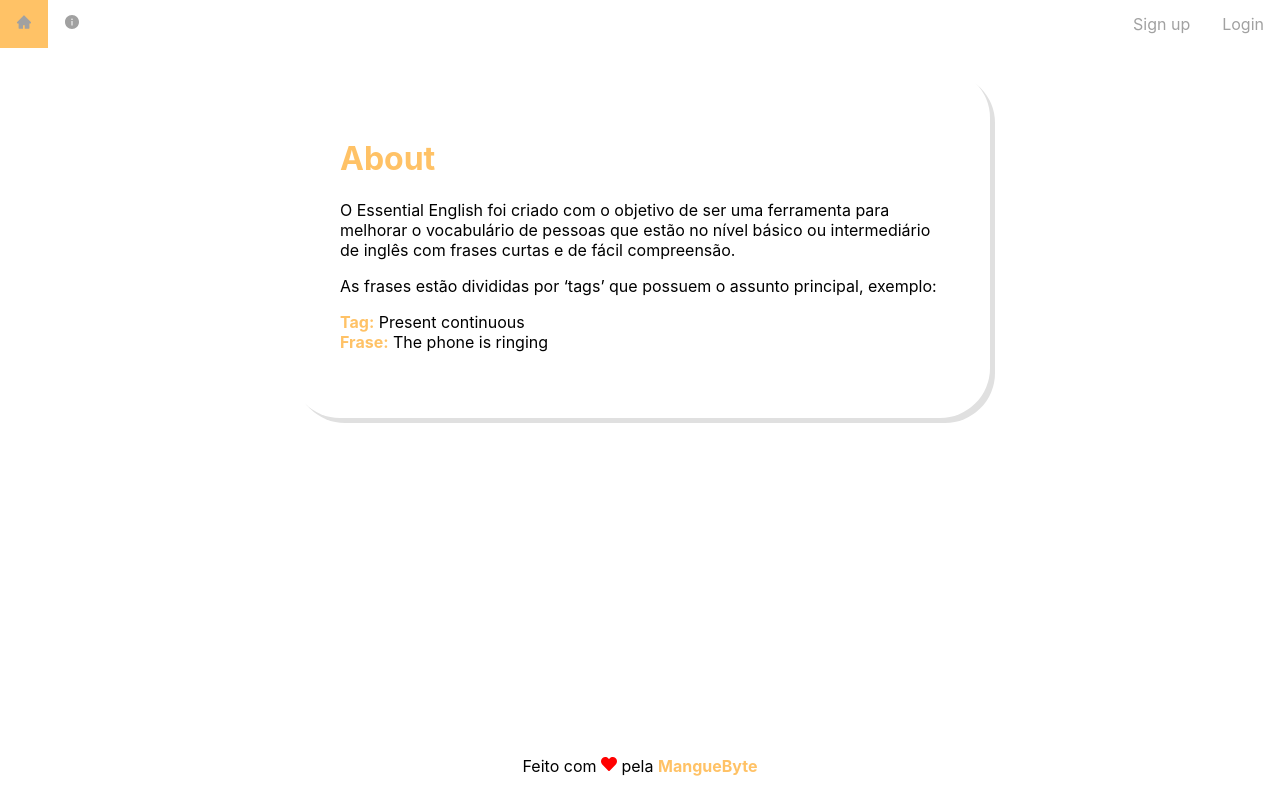
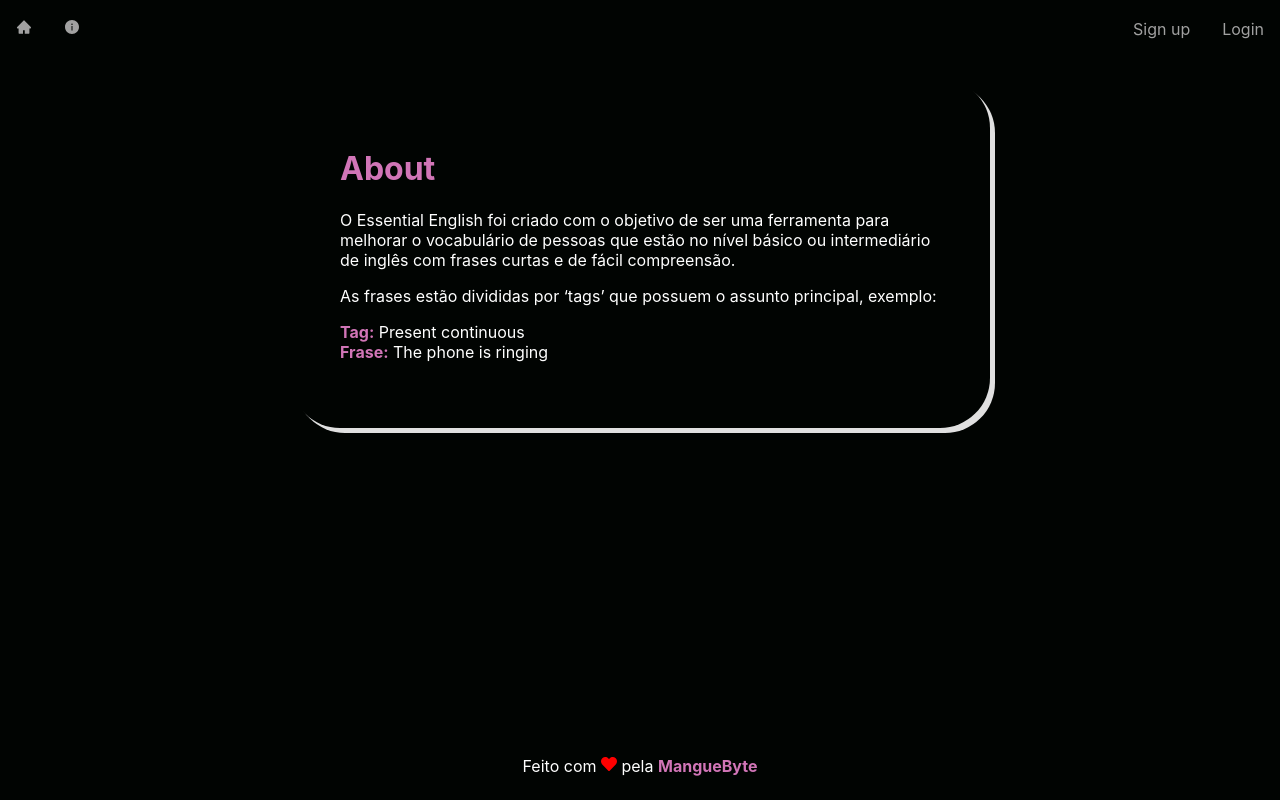
Before and after one commit to abraaovilanova/essencial-english-frontend, a React (Create React App) app: page /about in a window 1280 px wide. Built offline with nearby package versions, Linux system fonts and the light colour scheme.

Commit message:
correção layout

```diff
--- a/src/App.css
+++ b/src/App.css
@@ -1,4 +1,4 @@
 .App {
-  background-color: white;
+  background-color: #010402;
   height: 100vh;
 }
--- a/src/components/Footer/Footer.css
+++ b/src/components/Footer/Footer.css
@@ -6,5 +6,9 @@ footer {
     bottom:0;
     width:100%;
     height:60px;   /* Height of the footer */
-    background:rgb(255, 255, 255);
+    background: #010402;
   }
+
+  b {
+    color: #d175b7
+  }
--- a/src/components/Footer/Footer.jsx
+++ b/src/components/Footer/Footer.jsx
@@ -5,7 +5,7 @@ import { FaHeart, FaRegHeart, FaPlus } from "react-icons/fa"
 export default ()=>{
     return (
         <footer>
-            <p>Feito com <FaHeart style={{color:'red'}} /> pela <b  style={{color:'rgb(255, 194, 102)'}}>MangueByte</b></p>
+            <p>Feito com <FaHeart style={{color:'red'}} /> pela <b>MangueByte</b></p>
         </footer>
     )
 }
--- a/src/components/Home/Home.css
+++ b/src/components/Home/Home.css
@@ -19,29 +19,31 @@
     text-align: center;
     margin: 20px 5px;
     border-radius: 20px;
-    box-shadow: 5px 5px  rgb(255, 194, 102);
-    background-color: blanchedalmond;
+    background-color: rgb(29,29,29);
   }
 
   .main-text b{
-    color: green;
+    color: #d175b7;
     font-weight: 800;
   }
 
   .tag-btn{
+    background-color: #d175b7;
     margin: 5px;
-    padding: 10px;
+    padding: 20px;
     border: none;
-    box-shadow: 1px 1px rgb(114, 114, 114);
+    /* box-shadow: 1px 1px rgba(114, 114, 1141,0.8); */
     border-radius: 30px;
     cursor: pointer;
+    font-weight: 600;
+    color: #010402;
   }
 
   .back-btn{
     margin: 5px;
     padding: 10px;
     border: none;
-    box-shadow: 1px 1px rgb(214, 214, 214);
+    /* box-shadow: 1px 1px rgb(214, 214, 214); */
     border-radius: 100%;
     cursor: pointer;
   }
@@ -57,22 +59,24 @@
   }
 
   .tag-btn:hover{
-    background-color: rgba(255,194,102,0.8);
+    /* background-color: rgba(255,194,102,0.8); */
+    background-color: #d175b796;
   }
 
   .add-btn{
-    background-color: rgb(255, 194, 102);
+    background-color: #d175b7;
+    color: #010402;
     margin: 5px;
-    padding: 10px;
+    padding: 20px;
     border: none;
     border-radius: 30px;
     cursor: pointer;
-    box-shadow: 1px 1px  rgb(179, 179, 179);
     font-weight: 400;
   }
 
   .add-btn:hover{
-    background-color: rgba(255,194,102,0.8);
+    /* background-color: rgba(255,194,102,0.8); */
+    background-color: #d175b796;
   }
 
   .icons-btns{
--- a/src/components/Home/Home.jsx
+++ b/src/components/Home/Home.jsx
@@ -116,7 +116,7 @@ const Home = (props)=>{
     return (
         <div className="Home">
           {
-            auth.isLoggedIn && !selectedTag ? <h2> Olá, <b style={{color:'rgb(255, 194, 102)'}}>{auth.user.name}</b> </h2> : ''
+            auth.isLoggedIn && !selectedTag ? <h2> Olá, <b style={{color:'#d175b7'}}>{auth.user.name}</b> </h2> : ''
           }
           {showTags?
            <div className="tags">
--- a/src/components/LikePage/LikePage.css
+++ b/src/components/LikePage/LikePage.css
@@ -1,14 +1,15 @@
 .page-title{
-    color: rgb(255, 194, 102);
+    color: #d175b7;
 }
 .likes-page{
     margin: auto;
-    padding: 50px;
+    padding: 50px 50px 50px 0;
     max-width: 600px;
+    height: 100%;
     border-radius: 50px;
     box-shadow: 5px 5px rgb(224, 224, 224);
 }
 
 b {
-    color: rgb(255, 194, 102)
+  color: #d175b7;
 }
--- a/src/components/Navbar/Navbar.css
+++ b/src/components/Navbar/Navbar.css
@@ -1,9 +1,9 @@
 ul {
     list-style-type: none;
     margin: 0;
-    padding: 0;
+    padding: 5px 0;
     overflow: hidden;
-    background-color: #fff;
+    background-color: #010402;
   }
 
   li {
@@ -19,10 +19,12 @@ ul {
   }
 
   li a:hover:not(.active) {
-    background-color: rgb(255, 194, 102);
+    background-color: #d175b7;
+    color: white;
+    border-radius: 50%;
     font-weight: 500;
   }
 
   .active {
-    background-color: rgb(255, 194, 102);
+    background-color: #d175b7;
   }
--- a/src/index.css
+++ b/src/index.css
@@ -5,6 +5,7 @@ body {
     sans-serif;
   -webkit-font-smoothing: antialiased;
   -moz-osx-font-smoothing: grayscale;
+  color: white;
 }
 
 code {
```
Also changed, not shown: public/manifest.json.
